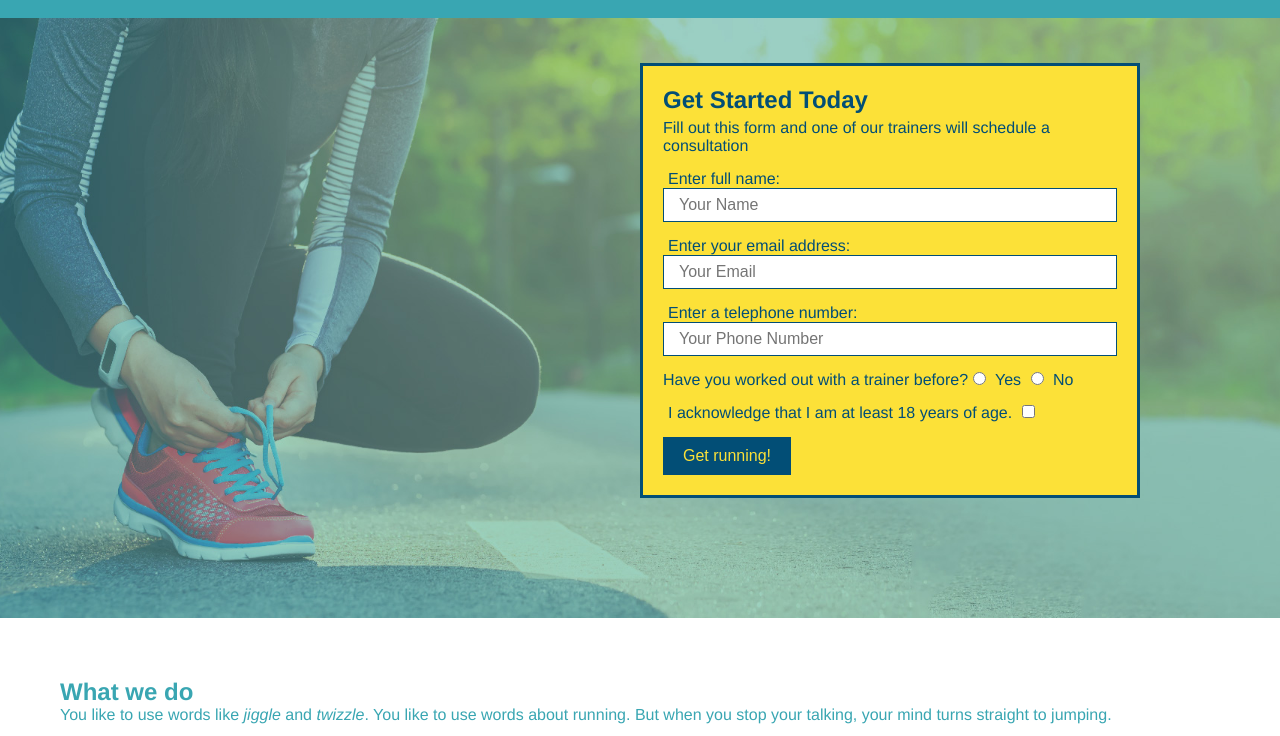
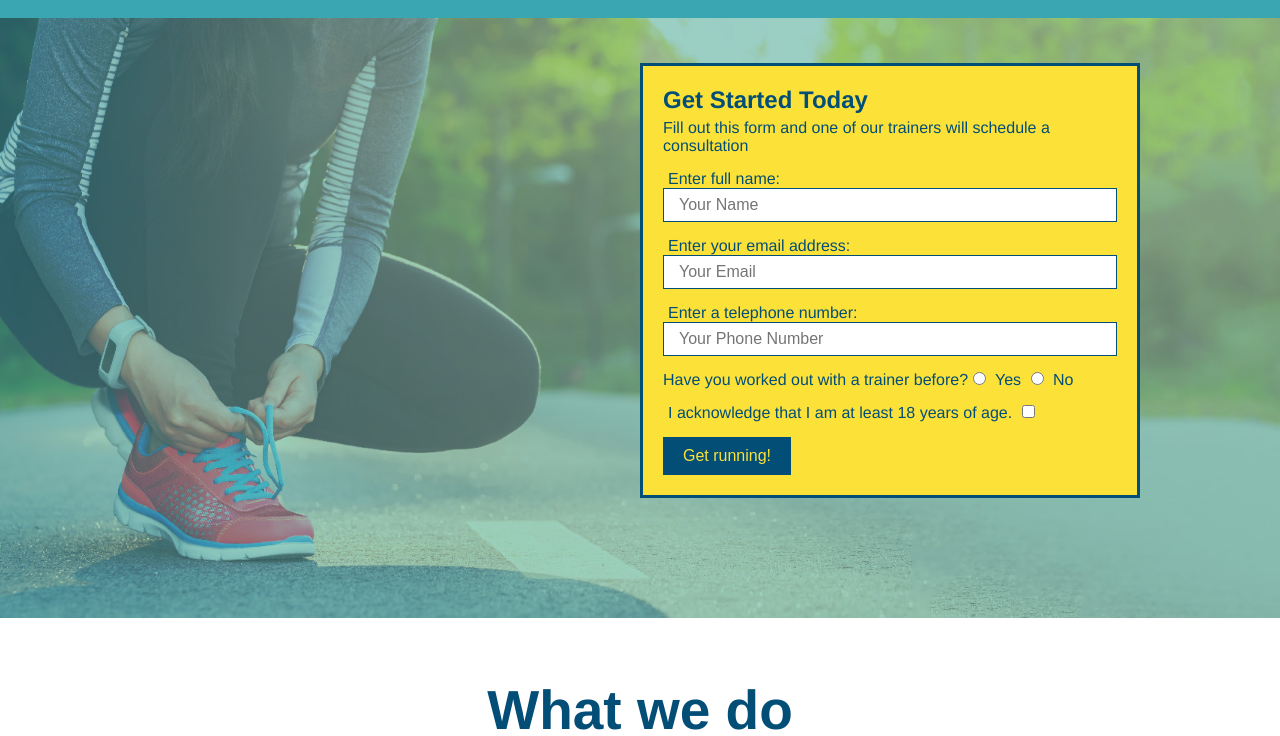
Before and after one commit to acevezl/run-buddy, a plain HTML site: page index.html in a window 1280 px wide. Shown: the part 64-800 px from the top of the page. Drawn offline with Linux system fonts and the light colour scheme.

Commit message:
Styled What We do

```diff
--- a/assets/css/styles.css
+++ b/assets/css/styles.css
@@ -127,3 +127,24 @@ section {
     background-color: #006da8;
     cursor: pointer;
 }
+
+.intro {
+    text-align: center;
+}
+
+.intro h2 {
+    font-size: 55px;
+    color: #024e76;
+    margin-bottom: 35px;
+    padding: 0 100px 20px 100px;
+    border-bottom: 3px solid #fce138;
+    display: inline-block;
+}
+
+.intro p {
+    line-height: 1.7;
+    color: #39a6b2;
+    width: 80%;
+    font-size: 20px;
+    margin: 0 auto;
+}
--- a/index.html
+++ b/index.html
@@ -56,10 +56,17 @@
         </section>
 
         <!-- "what we do"-->
-        <section id="what-we-do">
+        <section id="what-we-do" class="intro">
             <h2>What we do</h2>
             <p>You like to use words like <em>jiggle</em> and <em>twizzle</em>. You like to use words about running.
-                But when you stop your talking, your mind turns straight to jumping.</p>
+                But when you stop your talking, your mind turns straight to jumping.
+                Sometimes I look at you and I look into your eyes,
+                I notice the way you think about jumping with a smile,
+                Curved lips you just can't disguise.
+                But you think it's running making your life worthwhile.
+                Why is it so hard for you to decide which you love more?
+                Running or...
+                Jumping?</p>
         </section>
 
         <!-- "what you do"-->
```
